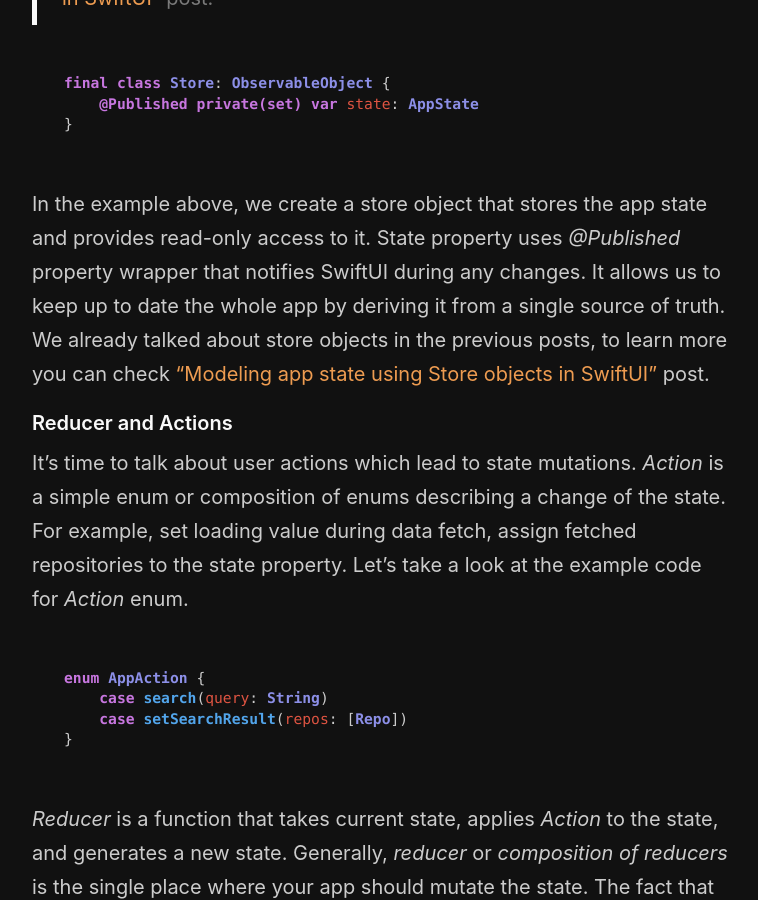
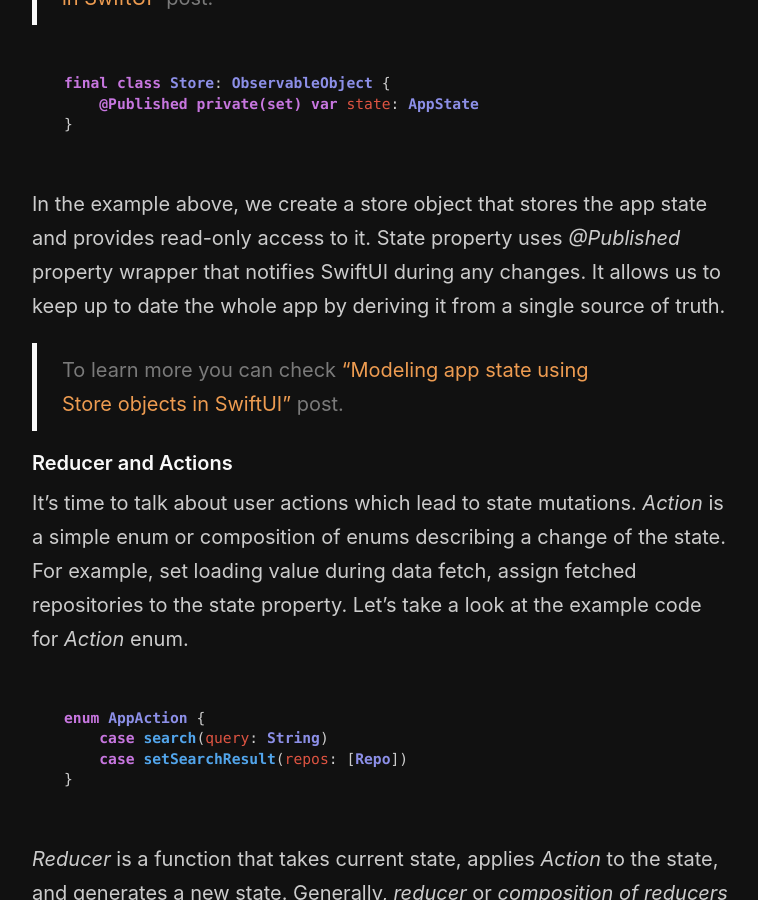
Before and after one commit to mecid/mecid.github.io, a Jekyll site: the page built from _posts/2019-09-18-redux-like-state-container-in-swiftui.md, in a window 1280 px wide and 900 px high, scrolled down 1123 px. Shown: the whole window, without its empty margins (258-1016 px from the left). Built offline with Jekyll 4.4.1, drawn with Linux system fonts in a browser that asks for light colours.

Commit message:
redux part 1 reference post fixed

````diff
--- a/_posts/2019-09-18-redux-like-state-container-in-swiftui.md
+++ b/_posts/2019-09-18-redux-like-state-container-in-swiftui.md
@@ -26,7 +26,9 @@ final class Store: ObservableObject {
 }
 ```
 
-In the example above, we create a store object that stores the app state and provides read-only access to it. State property uses *@Published* property wrapper that notifies SwiftUI during any changes. It allows us to keep up to date the whole app by deriving it from a single source of truth. We already talked about store objects in the previous posts, to learn more you can check ["Modeling app state using Store objects in SwiftUI"](/2019/09/04/modeling-app-state-using-store-objects-in-swiftui/) post.
+In the example above, we create a store object that stores the app state and provides read-only access to it. State property uses *@Published* property wrapper that notifies SwiftUI during any changes. It allows us to keep up to date the whole app by deriving it from a single source of truth.
+
+> To learn more you can check ["Modeling app state using Store objects in SwiftUI"](/2019/09/04/modeling-app-state-using-store-objects-in-swiftui/) post.
 
 #### Reducer and Actions
 It's time to talk about user actions which lead to state mutations. *Action* is a simple enum or composition of enums describing a change of the state. For example, set loading value during data fetch, assign fetched repositories to the state property. Let's take a look at the example code for *Action* enum.
````
